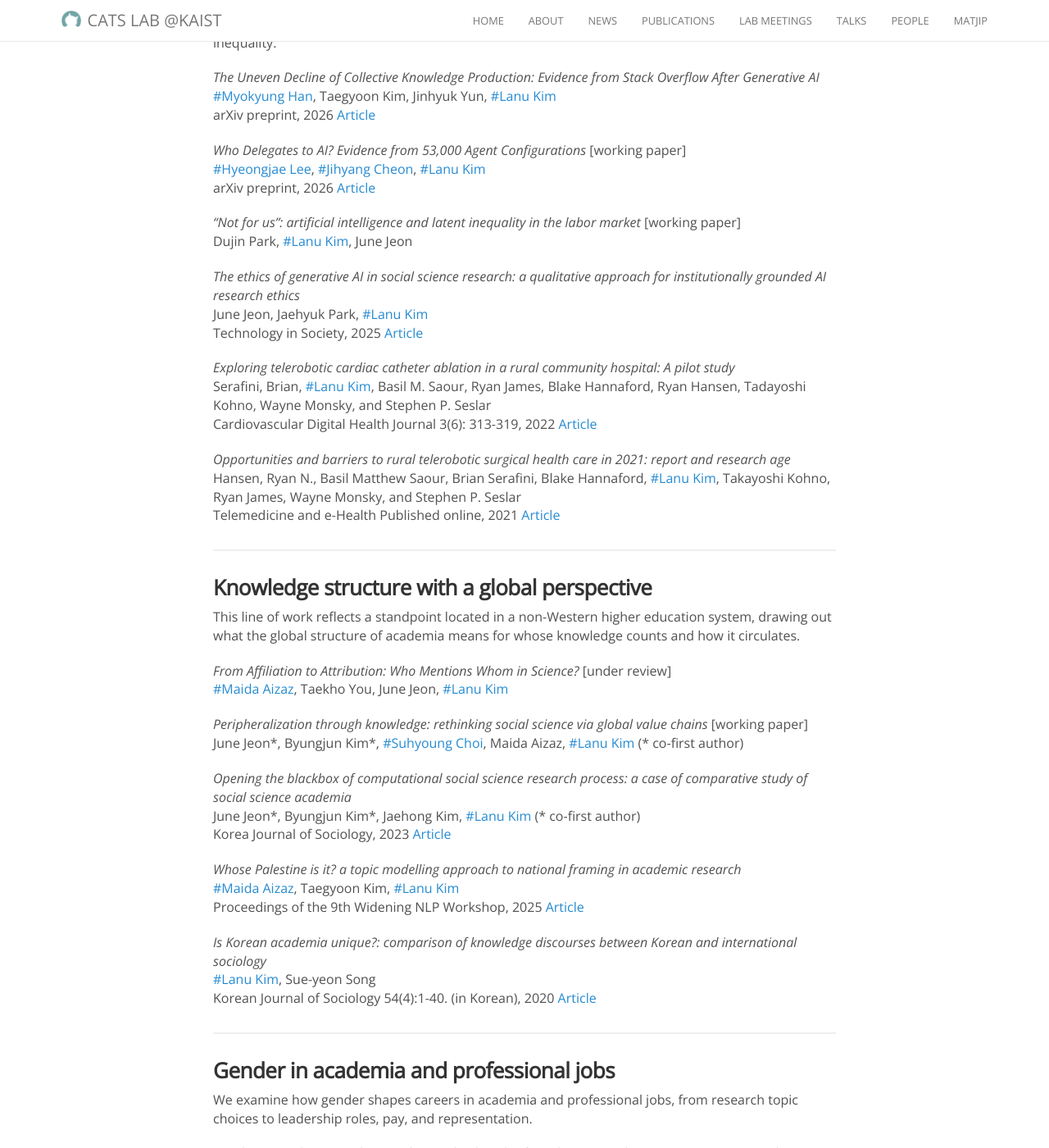
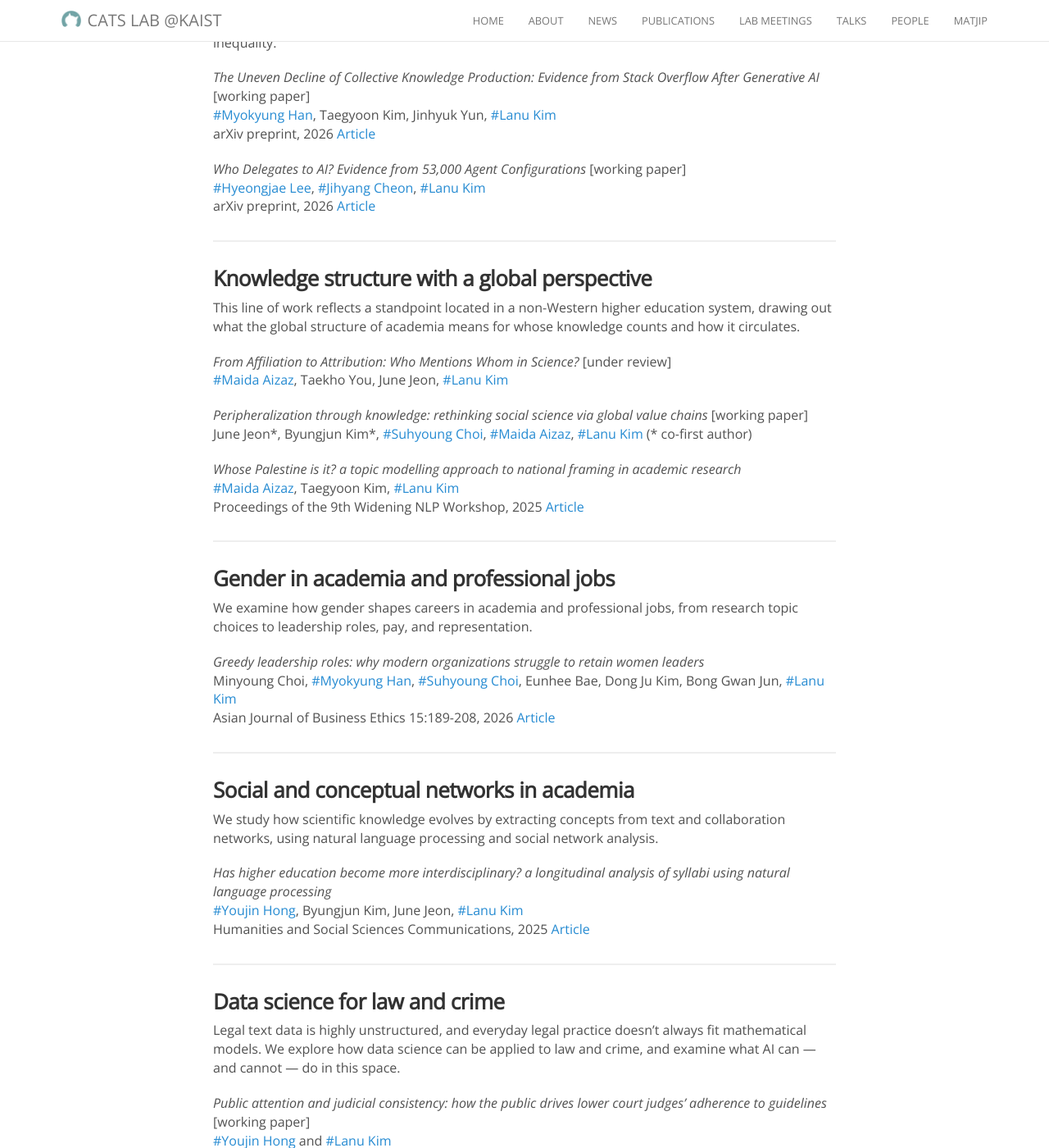
Before and after one commit to catslab-kaist/catslab-kaist.github.io, a Jekyll site: the page built from publications.md, in a window 1280 px wide and 1400 px high, scrolled down 398 px. Shown: the whole window at 82% size. Built offline with Jekyll 4.4.1, drawn with Linux system fonts in a browser that asks for light colours; nearby versions of some CDN libraries; some of the changed text lies outside the part shown.

Commit message:
Prune lab publications to papers with other lab members, link personal site
Drop the 16 papers where Lanu is the only lab member (and the two
sections that emptied out), drop the now-stale "citation behavior"
line from About, link to her personal website from her profile, tag
the Stack Overflow arXiv preprint as a working paper like its sibling
preprint, and make Maida Aizaz a linked lab member on the
Peripheralization paper (and on her own profile).

Co-Authored-By: Claude Sonnet 5.5 <noreply@anthropic.com>

```diff
--- a/publications.md
+++ b/publications.md
@@ -12,23 +12,11 @@ Our publications are grouped below by research theme, so you can get a sense of
 ### Technology and society
 We study rapidly evolving technologies and their social impacts, using computational methods, ethnography, interviews, and surveys to explore technological change and its implications for social inequality.
 
-_The Uneven Decline of Collective Knowledge Production: Evidence from Stack Overflow After Generative AI_<br>
+_The Uneven Decline of Collective Knowledge Production: Evidence from Stack Overflow After Generative AI_ [working paper]<br>
 [#Myokyung Han](https://catslab-kaist.github.io/people/Myokyung_Han/index.html), Taegyoon Kim, Jinhyuk Yun, [#Lanu Kim](https://catslab-kaist.github.io/people/lanu_kim/index.html)<br> arXiv preprint, 2026 [Article](https://arxiv.org/abs/2609.36069)<br>
 
 _Who Delegates to AI? Evidence from 53,000 Agent Configurations_ [working paper]<br>
 [#Hyeongjae Lee](https://catslab-kaist.github.io/people/Hyeongjae_Lee/index.html), [#Jihyang Cheon](https://catslab-kaist.github.io/people/Jihyang_Cheon/index.html), [#Lanu Kim](https://catslab-kaist.github.io/people/lanu_kim/index.html)<br> arXiv preprint, 2026 [Article](https://arxiv.org/abs/2608.20425)<br>
-
-_"Not for us": artificial intelligence and latent inequality in the labor market_ [working paper]<br>
-Dujin Park, [#Lanu Kim](https://catslab-kaist.github.io/people/lanu_kim/index.html), June Jeon<br>
-
-_The ethics of generative AI in social science research: a qualitative approach for institutionally grounded AI research ethics_<br>
-June Jeon, Jaehyuk Park, [#Lanu Kim](https://catslab-kaist.github.io/people/lanu_kim/index.html)<br> Technology in Society, 2025 [Article](https://doi.org/10.1016/j.techsoc.2025.102836)<br>
-
-_Exploring telerobotic cardiac catheter ablation in a rural community hospital: A pilot study_<br>
-Serafini, Brian, [#Lanu Kim](https://catslab-kaist.github.io/people/lanu_kim/index.html), Basil M. Saour, Ryan James, Blake Hannaford, Ryan Hansen, Tadayoshi Kohno, Wayne Monsky, and Stephen P. Seslar<br> Cardiovascular Digital Health Journal 3(6): 313-319, 2022 [Article](https://doi.org/10.1016/j.cvdhj.2022.10.003)<br>
-
-_Opportunities and barriers to rural telerobotic surgical health care in 2021: report and research age_<br>
-Hansen, Ryan N., Basil Matthew Saour, Brian Serafini, Blake Hannaford, [#Lanu Kim](https://catslab-kaist.github.io/people/lanu_kim/index.html), Takayoshi Kohno, Ryan James, Wayne Monsky, and Stephen P. Seslar<br> Telemedicine and e-Health Published online, 2021 [Article](https://doi.org/10.1089/tmj.2021.0378)<br>
 
 <hr>
 
@@ -39,51 +27,26 @@ _From Affiliation to Attribution: Who Mentions Whom in Science?_ [under review]<
 [#Maida Aizaz](https://catslab-kaist.github.io/people/Aizaz_Maida/index.html), Taekho You, June Jeon, [#Lanu Kim](https://catslab-kaist.github.io/people/lanu_kim/index.html)<br>
 
 _Peripheralization through knowledge: rethinking social science via global value chains_ [working paper]<br>
-June Jeon\*, Byungjun Kim\*, [#Suhyoung Choi](https://catslab-kaist.github.io/people/Suhyoung_Choi/index.html), Maida Aizaz, [#Lanu Kim](https://catslab-kaist.github.io/people/lanu_kim/index.html) (\* co-first author) <br>
-
-_Opening the blackbox of computational social science research process: a case of comparative study of social science academia_<br>
-June Jeon\*, Byungjun Kim\*, Jaehong Kim, [#Lanu Kim](https://catslab-kaist.github.io/people/lanu_kim/index.html) (\* co-first author)<br>
-Korea Journal of Sociology, 2023 [Article](https://kci.go.kr/kciportal/ci/sereArticleSearch/ciSereArtiView.kci?sereArticleSearchBean.artiId=ART002967055)<br>
+June Jeon\*, Byungjun Kim\*, [#Suhyoung Choi](https://catslab-kaist.github.io/people/Suhyoung_Choi/index.html), [#Maida Aizaz](https://catslab-kaist.github.io/people/Aizaz_Maida/index.html), [#Lanu Kim](https://catslab-kaist.github.io/people/lanu_kim/index.html) (\* co-first author) <br>
 
 _Whose Palestine is it? a topic modelling approach to national framing in academic research_<br>
 [#Maida Aizaz](https://catslab-kaist.github.io/people/Aizaz_Maida/index.html), Taegyoon Kim, [#Lanu Kim](https://catslab-kaist.github.io/people/lanu_kim/index.html)<br> Proceedings of the 9th Widening NLP Workshop, 2025 [Article](https://aclanthology.org/2025.winlp-main.7/)<br>
-
-_Is Korean academia unique?: comparison of knowledge discourses between Korean and international sociology_<br>
-[#Lanu Kim](https://catslab-kaist.github.io/people/lanu_kim/index.html), Sue-yeon Song<br> Korean Journal of Sociology 54(4):1-40. (in Korean), 2020 [Article](https://www.dbpia.co.kr/Journal/articleDetail?nodeId=NODE10502123)<br>
 
 <hr>
 
 ### Gender in academia and professional jobs
 We examine how gender shapes careers in academia and professional jobs, from research topic choices to leadership roles, pay, and representation.
 
-_Gender inequality in academia: a longitudinal study of South Korea and Taiwan (2008-2023)_ [working paper]<br>
-Lake Lui, [#Lanu Kim](https://catslab-kaist.github.io/people/lanu_kim/index.html)<br>
-
 _Greedy leadership roles: why modern organizations struggle to retain women leaders_<br>
 Minyoung Choi, [#Myokyung Han](https://catslab-kaist.github.io/people/Myokyung_Han/index.html), [#Suhyoung Choi](https://catslab-kaist.github.io/people/Suhyoung_Choi/index.html), Eunhee Bae, Dong Ju Kim, Bong Gwan Jun, [#Lanu Kim](https://catslab-kaist.github.io/people/lanu_kim/index.html)<br> Asian Journal of Business Ethics 15:189-208, 2026 [Article](https://doi.org/10.1007/s13520-025-00250-y)<br>
-
-_A persistent gender pay gap among faculty in a public university system_<br>
-[#Lanu Kim](https://catslab-kaist.github.io/people/lanu_kim/index.html), Bas Hofstra, Sebastian MN Galvez<br> Scientific Reports, 2024 [Article](https://www.nature.com/articles/s41598-024-72871-5)<br>
-
-_Gendered knowledge in fields and academic careers_<br>
-[#Lanu Kim](https://catslab-kaist.github.io/people/lanu_kim/index.html), Daniel Scott Smith, Bas Hofstra, and Daniel A. McFarland<br> Research Policy 51(1), 2022 [Article](https://doi.org/10.1016/j.respol.2021.104411)<br>
-
-_Diversifying history: a large-scale analysis of changes in researcher demographics and scholarly agendas_<br>
-Risi, Stephan, Mathias W. Nielsen, Emma Kerr, Emer Brady, [#Lanu Kim](https://catslab-kaist.github.io/people/lanu_kim/index.html), Daniel A. McFarland, Dan Jurafsky, James Zou, and Londa Schiebinger<br> PloS one 17(1): e0262027, 2022 [Article](https://doi.org/10.1371/journal.pone.0262027)<br>
 
 <hr>
 
 ### Social and conceptual networks in academia
 We study how scientific knowledge evolves by extracting concepts from text and collaboration networks, using natural language processing and social network analysis.
 
-_Modeling tie dynamics in ideational spaces of scientific fields - a network theoretic approach_ [working paper]<br>
-[#Lanu Kim](https://catslab-kaist.github.io/people/lanu_kim/index.html), Vivek Kulkarni, Daniel A. McFarland<br>
-
 _Has higher education become more interdisciplinary? a longitudinal analysis of syllabi using natural language processing_<br>
 [#Youjin Hong](https://catslab-kaist.github.io/people/Youjin_Hong/index.html), Byungjun Kim, June Jeon, [#Lanu Kim](https://catslab-kaist.github.io/people/lanu_kim/index.html)<br> Humanities and Social Sciences Communications, 2025 [Article](https://www.nature.com/articles/s41599-025-06126-7)<br>
-
-_Networking a career: individual adaptation in the network ecology of faculty_<br>
-[#Lanu Kim](https://catslab-kaist.github.io/people/lanu_kim/index.html), Sanne Smith, Linus Dahlander, and Daniel A. McFarland<br> Social Networks 77: 166-179, 2024 [Article](https://doi.org/10.1016/j.socnet.2022.04.002)<br>
 
 <hr>
 
@@ -96,28 +59,6 @@ _Public attention and judicial consistency: how the public drives lower court ju
 _Proactive detection of voice phishing networks using call log analysis and machine learning_<br>
 [#Kyungjong Kim](https://catslab-kaist.github.io/people/Kyungjong_Kim/index.html), [#Lanu Kim](https://catslab-kaist.github.io/people/lanu_kim/index.html)<br> Scientific Reports 16(26036), 2026 [Article](https://www.nature.com/articles/s41598-026-54515-y)<br>
 
-<hr>
-
-### Echo chambers in science?
-Grown out of an NSF-funded project, this work investigates how integrated academic search engines like Google Scholar may have transformed the citation behavior of researchers across scientific fields.
-
-_The influence of changing marginals on measures of inequality in scholarly citations: evidence of bias and a resampling correction_<br>
-[#Lanu Kim](https://catslab-kaist.github.io/people/lanu_kim/index.html), Christopher Adolph, Jevin West, and Katherine Stovel<br> Sociological Science 7:314-341, 2020 [Article](https://sociologicalscience.com/articles-v7-13-314/)<br>
-
-_Scientific journals still matter in the era of academic search engines and preprint archives_<br>
-[#Lanu Kim](https://catslab-kaist.github.io/people/lanu_kim/index.html), Jason Portenoy, Jevin West, and Katherine Stovel<br> Journal of the Association for Information Science and Technology 71(10):1218-1226, 2020 [Article](https://doi.org/10.1002/asi.24326)<br>
-
-<hr>
-
-### Korean society
-We study social dynamics specific to the Korean context, from childcare networks to labor markets and marriage.
-
-_Exploring community-level childcare social networks: a comparative mixed methods study of South Korea_ [under review]<br>
-Daeun Kwan, Seulki Choi, [#Lanu Kim](https://catslab-kaist.github.io/people/lanu_kim/index.html)<br>
-
-_Labour market uncertainty and the economic foundations of marriage in South Korea_<br>
-Yoon, Soo-Yeon, Sojung Lim, and [#Lanu Kim](https://catslab-kaist.github.io/people/lanu_kim/index.html)<br> Asian Population Studies Published online, 2021 [Article](https://www.tandfonline.com/doi/abs/10.1080/17441730.2021.1932065)<br>
-
 ### Copyright Notice
 
 The documents listed here are available for downloading and have been provided as a means to ensure timely dissemination of scholarly and technical work on a noncommercial basis. Copyright and all rights therein are maintained by the authors or by other copyright holders, notwithstanding that they have offered their works here electronically. It is understood that all persons copying this information will adhere to the terms and constraints invoked by each author's copyright. These works may not be re-posted without the explicit permission of the copyright holder.
```
Also changed, not shown: _people/Aizaz_Maida.md (+1 -0 lines), _people/lanu_kim.md (+2 -1 lines), about.md (+1 -1 lines).
